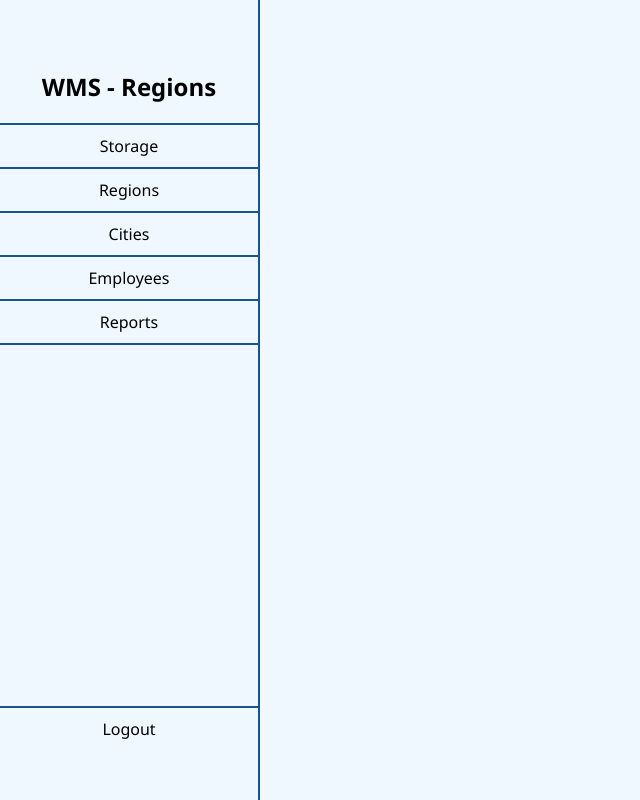
After one commit to OrcunSelbasan/engr-372-term-project, a PHP site: page /view/regions.php in a window 1280 px wide. The commit adds this page. Shown: the whole page, without its empty margins (0-640 px from the left). Run offline with PHP 8.4, Linux system fonts and the light colour scheme.

Commit message:
Added navbar

```diff
--- a/css/index.css
+++ b/css/index.css
@@ -1,16 +1,95 @@
 :root {
-    --light-blue: #0077B6;
-    --dark-blue: #16558F;
+  --light-blue: #0077b6;
+  --dark-blue: #16558f;
+  --white: #e5e5e5;
 }
 * {
   box-sizing: border-box;
-    font-family:'Segoe UI', Tahoma, Geneva, Verdana, sans-serif;
+  font-family: "Segoe UI", Tahoma, Geneva, Verdana, sans-serif;
 }
 
 html,
 body {
   height: 100%;
   padding: 0;
+  margin: 0;
+  background-color: aliceblue;
+}
+
+body {
+  display: flex;
+}
+
+header {
+  display: inline-block;
+  width: 260px;
+  border-right: 2px solid var(--dark-blue);
+}
+
+main {
+  flex-grow: 1;
+  padding: 50px 20px;
+}
+
+nav {
+  display: flex;
+  flex-direction: column;
+  justify-content: space-between;
+  height: 100%;
+  padding: 50px 0px;
+}
+
+nav > ul {
+  display: flex;
+  flex-direction: column;
+  list-style-type: none;
+  padding: 0;
+}
+
+nav > h1 {
+  padding: 0px 20px;
+  text-align: center;
+}
+
+nav > ul > li {
+  padding: 10px 20px;
+  border-top: 2px solid var(--dark-blue);
+  text-align: center;
+}
+
+nav > ul > li {
+  padding: 10px 20px;
+  border-top: 2px solid var(--dark-blue);
+  text-align: center;
+}
+
+nav > ul > li:last-child {
+  border-bottom: 2px solid var(--dark-blue);
+}
+
+a:visited,
+a:link,
+a:active,
+a:hover {
+  text-decoration: none;
+  color: inherit;
+  background-color: inherit;
+}
+
+.nav_link {
+  display: inline-block;
+  padding: 10px 20px;
+  border-top: 2px solid var(--dark-blue);
+  text-align: center;
+}
+
+.nav_link_item:hover {
+  background-color: var(--dark-blue);
+  color: var(--white);
+}
+
+.nav_link_list {
+  flex-grow: 1;
   margin: 0;
 }
 
@@ -46,25 +125,26 @@ body {
   margin: 20px 0px;
 }
 
-.form-element > label{
+.form-element > label {
   color: var(--light-blue);
 }
 
-.form-element > input{
+.form-element > input {
   width: 60%;
 }
 
-#email, #password {
+#email,
+#password {
   font-size: 18px;
 }
 
 .form-element-btn {
-    font-size:18px;
+  font-size: 18px;
   width: max-content;
   align-self: flex-end;
   padding: 5px 15px;
   border: 1px solid var(--dark-blue);
   border-radius: 5px;
   background-color: var(--light-blue);
-    color: #fff;
+  color: var(--white);
 }
--- a/utils/auth.php
+++ b/utils/auth.php
@@ -6,7 +6,7 @@
     $root = $auth::getRoot();
     $user = new User();
 
-    if (empty($_POST['email']) && empty($_POST['password'])) {
+    if (empty($_POST['email']) || empty($_POST['password'])) {
         header("Location: $root");
     }
 
--- /dev/null
+++ b/view/header.php
@@ -0,0 +1,17 @@
+<header>
+    <nav>
+        <h1>WMS - <?php
+            $tmp = explode('/', $_SERVER['REQUEST_URI']);
+            $res = explode('.', end($tmp))[0];
+            echo ucfirst($res);
+        ?></h1>
+        <ul class="nav_link_list">
+            <li class="nav_link_item"><a href="./storage.php">Storage</a></li>
+            <li class="nav_link_item"><a href="./regions.php">Regions</a></li>
+            <li class="nav_link_item"><a href="./cities.php">Cities</a></li>
+            <li class="nav_link_item"><a href="./employees.php">Employees</a></li>
+            <li class="nav_link_item"><a href="./reports.php">Reports</a></li>
+        </ul>
+        <a class="nav_link nav_link_item" href="./logout.php">Logout</a>
+    </nav>
+</header>
--- /dev/null
+++ b/view/regions.php
@@ -0,0 +1,16 @@
+<!DOCTYPE html>
+<html lang="en">
+
+<head>
+    <meta charset="UTF-8">
+    <meta name="viewport" content="width=device-width, initial-scale=1.0">
+    <script src="./jquery/jquery-3.7.1.js"></script>
+    <link rel="stylesheet" href="../css/index.css">
+    <title>Document</title>
+</head>
+
+<body>
+    <?php include("./header.php"); ?>
+</body>
+
+</html>
```
Also changed, not shown: view/cities.php (added, +16 -0 lines), view/employees.php (added, +16 -0 lines), view/reports.php (added, +16 -0 lines), view/storage.php (+6 -14 lines), README.md (added). Lines whose indentation alone changed are shown as unchanged.
